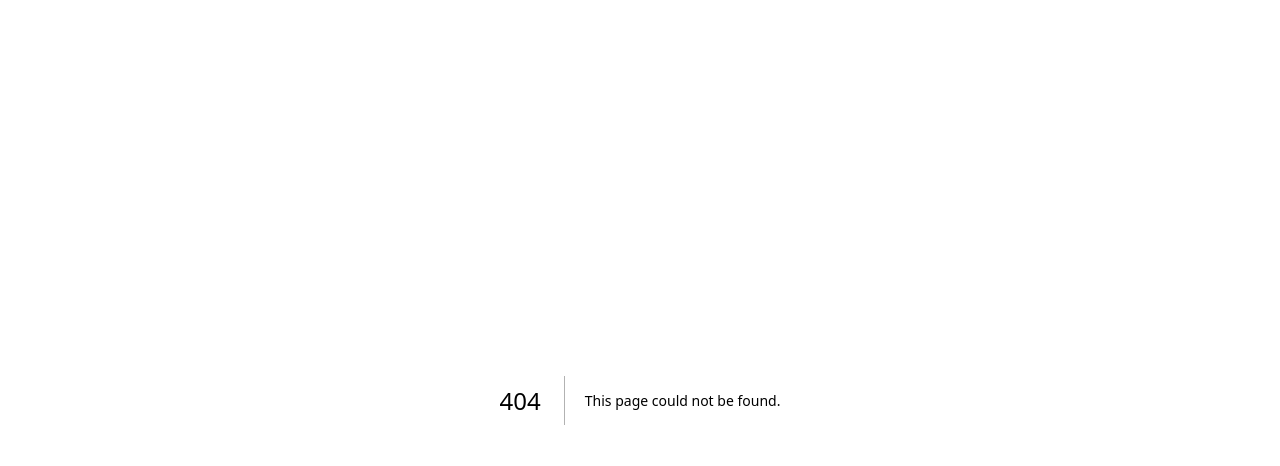
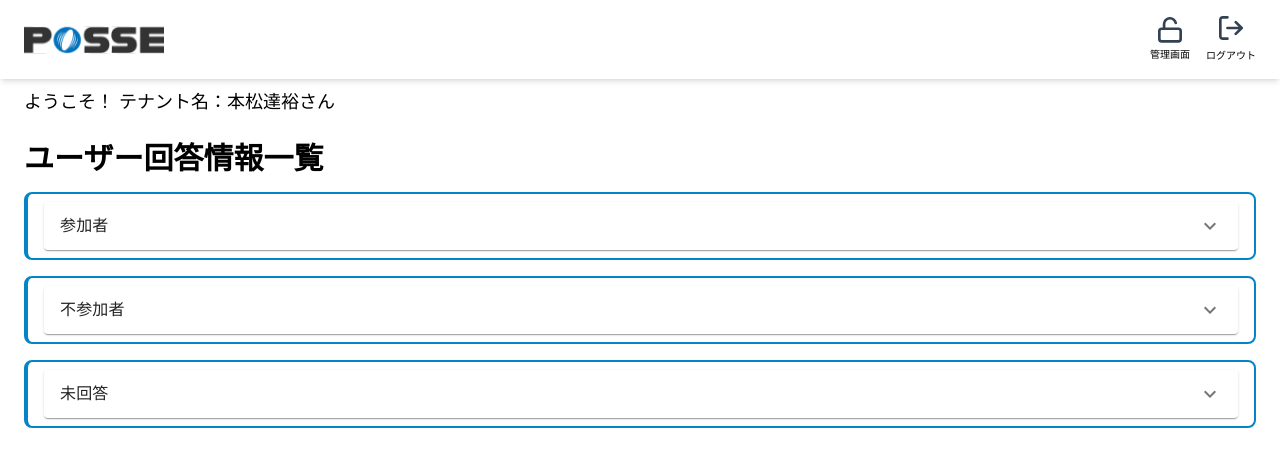
Before and after one commit to ryoikegata/event-matomeru, a Next.js app: page /tenant-owner/userStatus in a window 1280 px wide. Before the commit this address had no page. Shown: the top 466 px of the page. Built offline with nearby package versions, Linux system fonts and the light colour scheme.

Commit message:
add: イベント毎の参加者一覧画面の作成完了

```diff
--- /dev/null
+++ b/src/app/tenant-owner/userStatus/layout.tsx
@@ -0,0 +1,22 @@
+import type { Metadata } from "next";
+import { Inter } from "next/font/google";
+import "../../globals.css";
+
+const inter = Inter({ subsets: ["latin"] });
+
+export const metadata: Metadata = {
+  title: "[管理者]イベント毎のユーザーステータス",
+  description: "[管理者]イベント毎のユーザーステータスが表示されるページです。",
+};
+
+export default function RootLayout({
+  children,
+}: Readonly<{
+  children: React.ReactNode;
+}>) {
+  return (
+    <html lang="ja">
+      <body className={inter.className}>{children}</body>
+    </html>
+  );
+}
--- /dev/null
+++ b/src/app/tenant-owner/userStatus/page.tsx
@@ -0,0 +1,41 @@
+"use client";
+import { Header } from "@/layout/Header/page";
+import AddIcon from "@mui/icons-material/Add";
+import { useCallback, useState } from "react";
+import { EditableEventBlock } from "@/components/atoms/EditableEventBlock/page";
+import { SwipeableDrawer } from "@/components/organisms/SwipeableDrawer/page";
+import { AttendForm } from "@/components/organisms/AttendForm/page";
+import { SimpleDialog } from "@/components/organisms/Dialog/page";
+import Link from "next/link";
+import { UserStatusBlock } from "@/components/atoms/UserStatusBlock/page";
+
+export default function UserStatus() {
+
+  return (
+    <>
+      <Header />
+      {/* TODO: データがないときのみjustify-centerをつける */}
+      <main className="flex min-h-screen flex-col px-6 mt-20">
+        <p className="pt-2 text-lg">ようこそ！ テナント名：本松達裕さん</p>
+        <h1 className="flex pt-6 text-3xl font-bold">ユーザー回答情報一覧</h1>
+        {/* TODO: データを取得したらコメントアウト解除 */}
+        {/* <div className="flex flex-1 w-full -mt-[152px] items-center justify-center">
+          <div className="text-[#808080] text-center">
+            <p className="font-semibold text-2xl">NO EVENT</p>
+            <p className="font-semibold text-2xl">NO LIFE</p>
+            <p className="pt-4">イベントを作成しましょう！</p>
+          </div>
+        </div> */}
+        <div className="mt-4">
+          <UserStatusBlock title={'参加者'}/>
+        </div>
+        <div className="mt-4">
+          <UserStatusBlock title={'不参加者'}/>
+        </div>
+        <div className="mt-4">
+          <UserStatusBlock title={'未回答'}/>
+        </div>
+      </main>
+    </>
+  );
+}
--- a/src/components/atoms/EditableEventBlock/page.tsx
+++ b/src/components/atoms/EditableEventBlock/page.tsx
@@ -1,12 +1,7 @@
-import { FC } from "react";
 import Image from "next/image";
+import Link from "next/link";
 
-type Props = {
-  onClick: () => void;
-  handleOpenUserList: (event: React.MouseEvent<HTMLButtonElement>) => void;
-};
-
-export const EditableEventBlock: FC<Props> = () => {
+export const EditableEventBlock = () => {
   return (
     // TODO: 各値はpropsで受け取る
     <div
@@ -31,9 +26,11 @@ export const EditableEventBlock: FC<Props> = () => {
         </div>
       </div>
       <div className="flex flex-col items-end gap-y-4 mt-4">
-          <button className="text-xs underline">
-            参加者一覧を見る
-          </button>
+          <Link href={'/tenant-owner/userStatus'}>
+            <button className="text-xs underline">
+              参加者一覧を見る
+            </button>
+          </Link>
           <button className="text-xs underline">
             編集
           </button>
--- /dev/null
+++ b/src/components/atoms/UserStatusBlock/page.tsx
@@ -0,0 +1,43 @@
+import { FC } from "react";
+import Image from "next/image";
+import Accordion from '@mui/material/Accordion';
+import AccordionDetails from '@mui/material/AccordionDetails';
+import AccordionSummary from '@mui/material/AccordionSummary';
+import ExpandMoreIcon from '@mui/icons-material/ExpandMore';
+import Typography from '@mui/material/Typography';
+
+
+
+export const UserStatusBlock = ({title}) => {
+    const date = [
+        {user:"本松達裕"},
+        {user:"本松達裕"},
+        {user:"本松達裕"},
+        {user:"本松達裕"},
+    ]
+    return (
+        // TODO: 各値はpropsで受け取る
+        <div
+        className="border-t-2 border-r-2 border-b-2 border-l-4 border-[#0584c7] py-2 px-4 rounded-lg cursor-pointer"
+        >
+        {/* <div className="flex justify-between">
+            <h2>{title}</h2>
+            <div></div>
+        </div> */}
+        <Accordion className=" shadow-none">
+            <AccordionSummary
+            expandIcon={<ExpandMoreIcon />}
+            aria-controls="panel-content"
+            id="panel-header"
+            >
+            <Typography className="font-bold">{title}</Typography>
+            </AccordionSummary>
+            <AccordionDetails>
+                {date.map((user) => (
+                    <Typography className="ml-2" key={user.user}>{user.user}</Typography>
+                ))}
+            </AccordionDetails>
+        </Accordion>
+        </div>
+    );
+};
```
